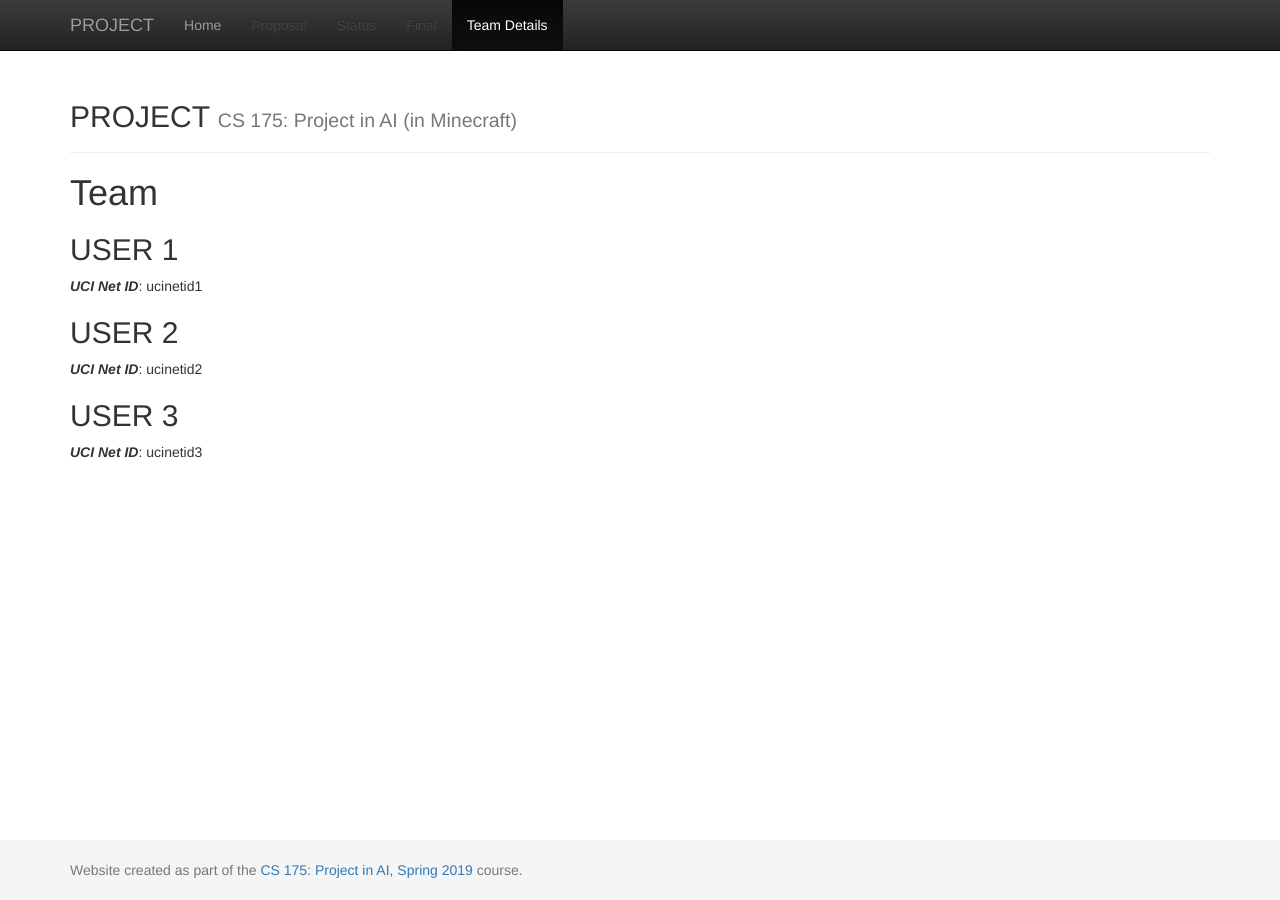
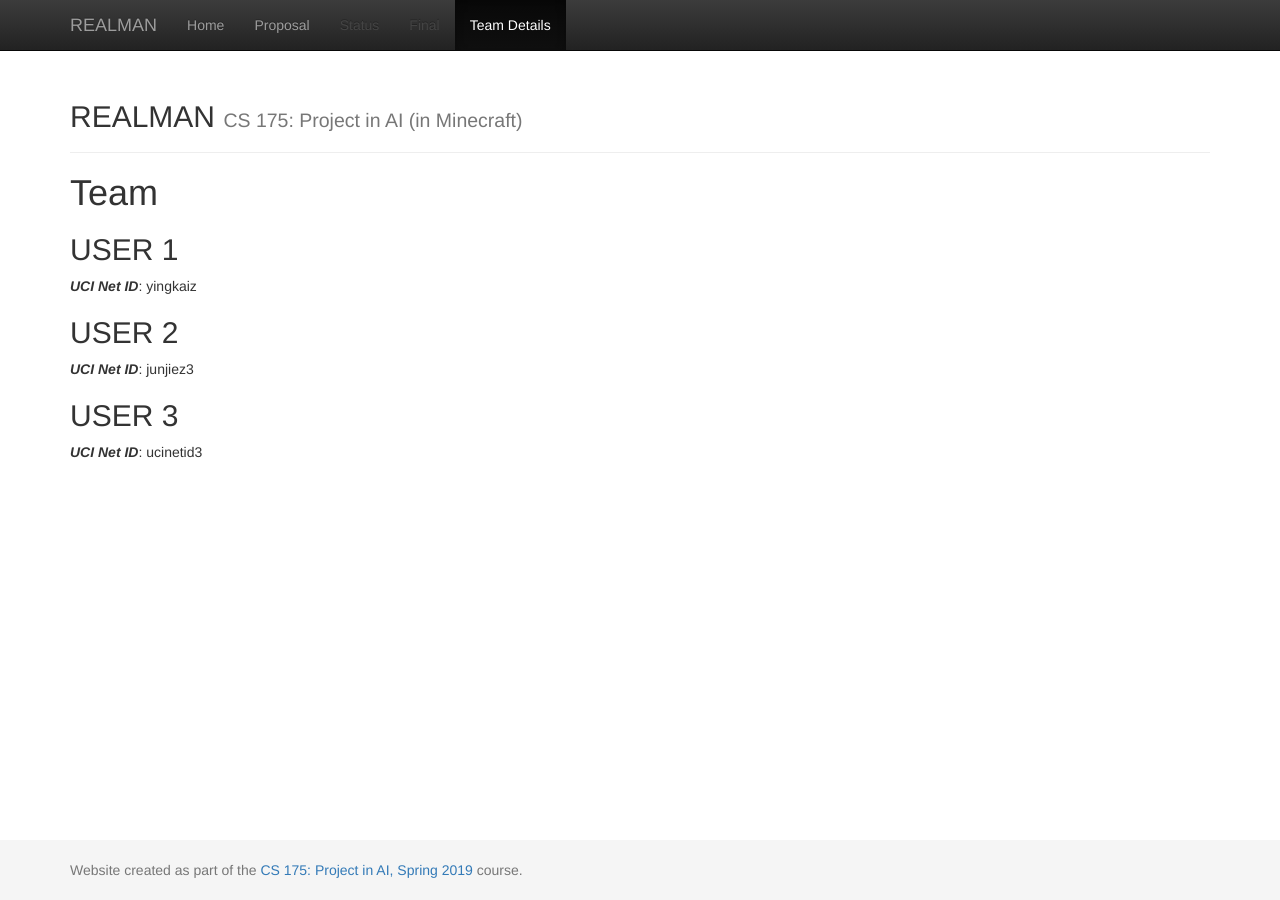
Before and after one commit to JackZhaoYK/REALMAN, a Jekyll site: the page built from docs/team.md, in a window 1280 px wide. Built offline with Jekyll 4.4.1, drawn with Linux system fonts in a browser that asks for light colours.

Commit message:
web setup

```diff
--- a/docs/_config.yml
+++ b/docs/_config.yml
@@ -1,7 +1,7 @@
 ###########
 # site.title
 
-title:    'PROJECT'
+title:    'REALMAN'
 subtitle: 'CS 175: Project in AI (in Minecraft)'
 
 
--- a/docs/team.md
+++ b/docs/team.md
@@ -7,10 +7,10 @@ title:  Team
 
 
 ## USER 1
-***UCI Net ID***: ucinetid1
+***UCI Net ID***: yingkaiz
 
 ## USER 2
-***UCI Net ID***: ucinetid2
+***UCI Net ID***: junjiez3
 
 ## USER 3
 ***UCI Net ID***: ucinetid3
```
Also changed, not shown: docs/index.md (+1 -1 lines), docs/proposal.md (added, +20 -0 lines), 1 other file.
